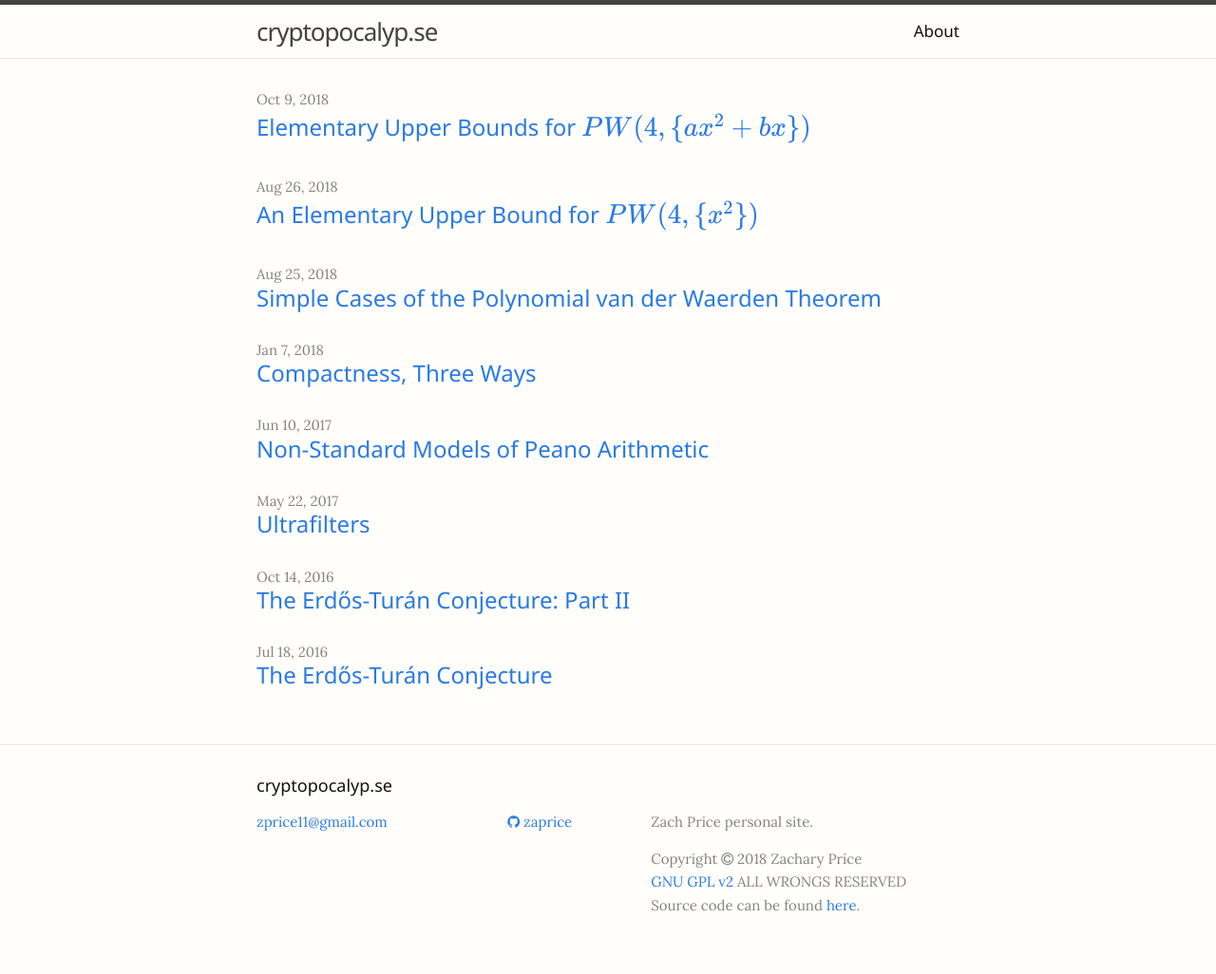
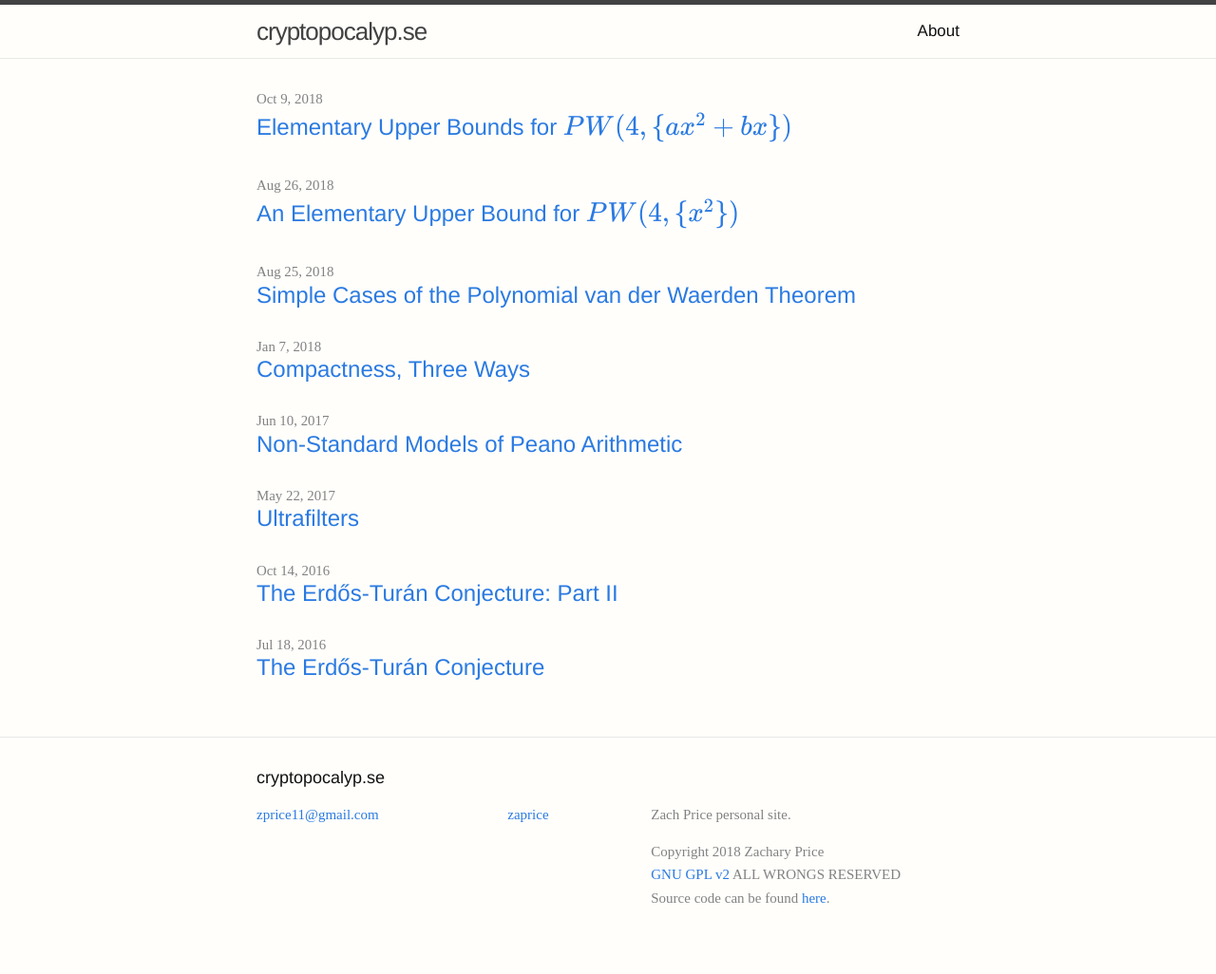
Before and after one commit to zaprice/cryptocalyp.se, a Jekyll site: the page built from index.html, in a window 1280 px wide. Shown: the whole page at 95% size. Built offline with Jekyll 4.4.1, drawn with Linux system fonts in a browser that asks for light colours; nearby versions of some CDN libraries.

Commit message:
no webfonts

```diff
--- a/_config.yml
+++ b/_config.yml
@@ -5,7 +5,7 @@ gmail: zprice11@gmail.com
 description: > # this means to ignore newlines until "baseurl:"
   Zach Price personal site.
 copyright: >
-  Copyright <i class="fa fa-copyright"></i> 2018 Zachary Price</br>
+  Copyright 2018 Zachary Price</br>
   <a href=https://www.gnu.org/licenses/gpl-2.0.html>
   GNU GPL v2</a> ALL WRONGS RESERVED</br>
   Source code can be found
--- a/_includes/footer.html
+++ b/_includes/footer.html
@@ -18,7 +18,6 @@
           {% if site.github_username %}
           <li>
             <a href="https://github.com/{{ site.github_username }}">
-              <i class="fa fa-github"></i>
               <span class="username">{{ site.github_username }}</span>
             </a>
           </li>
--- a/_layouts/default.html
+++ b/_layouts/default.html
@@ -2,14 +2,9 @@
 
 <head>
   <meta charset="utf-8">
-  <link rel="stylesheet" href="https://maxcdn.bootstrapcdn.com/font-awesome/4.3.0/css/font-awesome.min.css">
   <link rel="stylesheet" href="https://cdnjs.cloudflare.com/ajax/libs/KaTeX/0.8.3/katex.min.css" integrity="sha384-B41nY7vEWuDrE9Mr+J2nBL0Liu+nl/rBXTdpQal730oTHdlrlXHzYMOhDU60cwde" crossorigin="anonymous">
   <script src="https://cdnjs.cloudflare.com/ajax/libs/KaTeX/0.8.3/katex.min.js" integrity="sha384-L9gv4ooDLrYwW0QCM6zY3EKSSPrsuUncpx26+erN0pJX4wv1B1FzVW1SvpcJPx/8" crossorigin="anonymous"></script>
   <script src="https://cdnjs.cloudflare.com/ajax/libs/KaTeX/0.8.3/contrib/auto-render.min.js" integrity="sha384-RkgGHBDdR8eyBOoWeZ/vpGg1cOvSAJRflCUDACusAAIVwkwPrOUYykglPeqWakZu" crossorigin="anonymous"></script>
-  <link rel="stylesheet" type="text/css"
-  href="https://fonts.googleapis.com/css?family=Lora:400,700">
-  <link rel="stylesheet" type="text/css"
-  href="https://fonts.googleapis.com/css?family=Noto+Sans">
 </head>
 
 <html>
--- a/css/main.scss
+++ b/css/main.scss
@@ -6,8 +6,8 @@
 
 
 // Our variables
-$base-font-family: Lora, serif;
-$header-font-family: Noto Sans, Helvetica Neue, Helvetica, sans-serif;
+$base-font-family: serif;
+$header-font-family: Helvetica Neue, Helvetica, sans-serif;
 $base-font-size:   17px;
 $small-font-size:  $base-font-size * 0.875;
 $base-line-height: 1.42857em;
```
